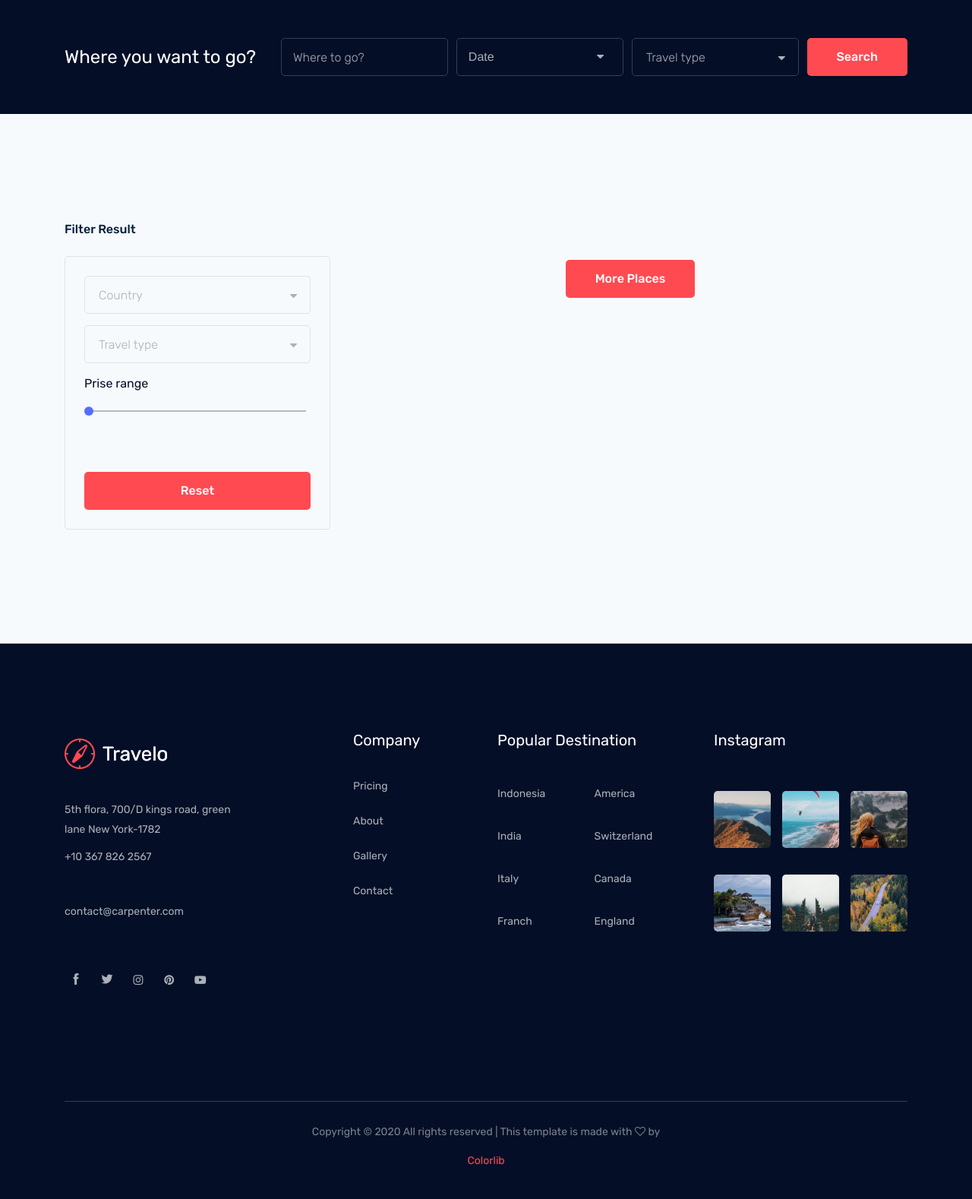
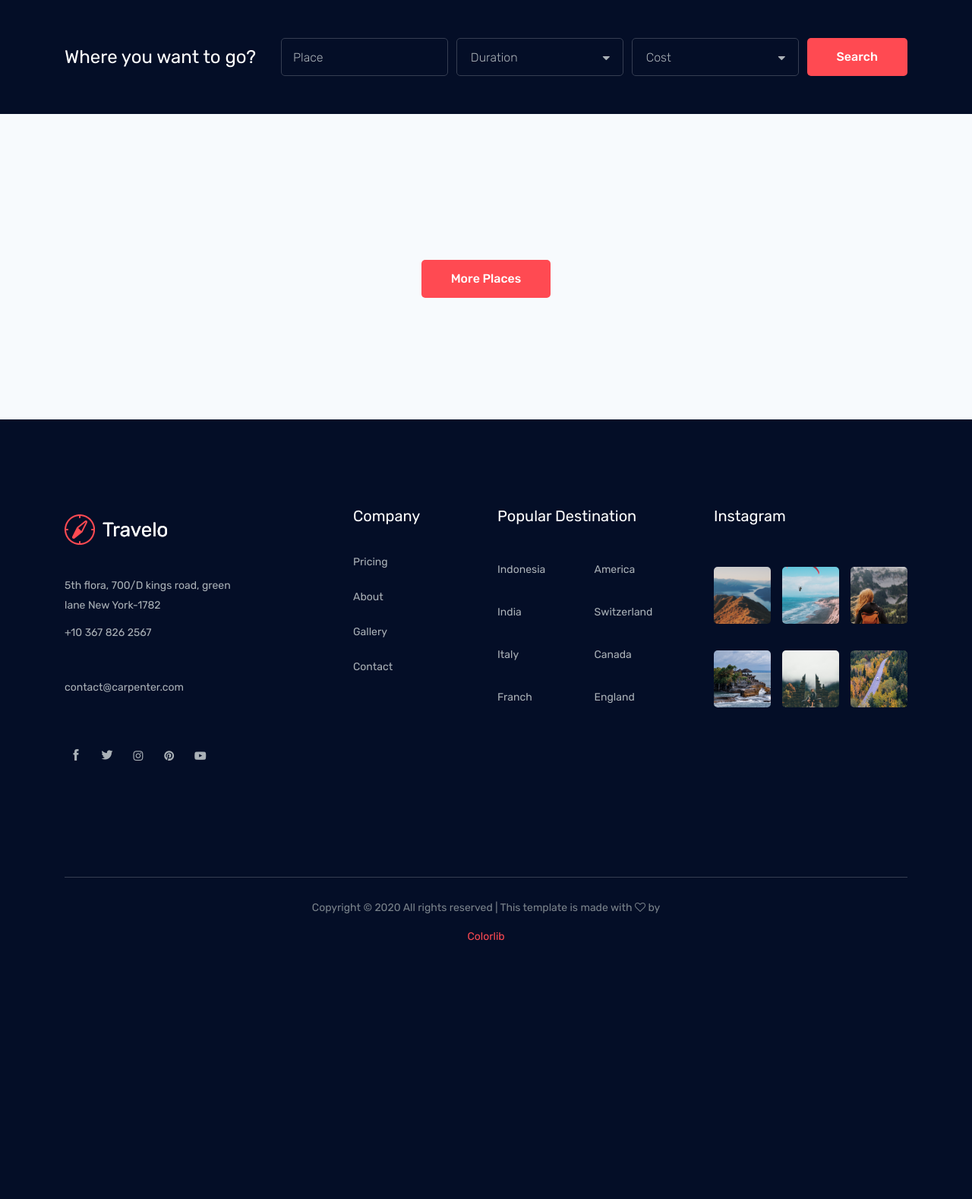
Before and after one commit to awesome-academy/hn-naitei18-python-bts, a Django app: page /en/tours/ in a window 1280 px wide. Shown: the part 597-2175 px from the top of the page at 76% size. After the commit the page ends 1835 px from the top, so only its background shows below. Run offline with Django 3.2, Linux system fonts and the light colour scheme; the visitor is signed in with stand-in values (Sample User, id 1); data that the repository does not hold is empty; style sheets or scripts are compiled from the project's sources; parts of the project's set-up code (start-up, migrations or seed data) failed here and were passed over; some libraries are stand-ins or nearby versions.

Commit message:
search function

```diff
--- a/travel/static/scss/_where_to_go.scss
+++ b/travel/static/scss/_where_to_go.scss
@@ -1,6 +1,6 @@
 .where_togo_area{
     background: #040E27;
-    padding: 50px 0;
+    padding: 50px 50px 50px 50px;
     .form_area{
         h3{
             font-size: 24px;
--- a/travel/templates/travel/tour_list.html
+++ b/travel/templates/travel/tour_list.html
@@ -28,20 +28,28 @@
                         <h3>Where you want to go?</h3>
                     </div>
                 </div>
+
                 <div class="col-lg-9">
                     <div class="search_wrap">
-                        <form class="search_form" action="#">
+                        <form class="search_form" action="{% url 'tours' %}" method="get">
                             <div class="input_field">
-                                <input type="text" placeholder="Where to go?">
+                                <input name="place" type="text" placeholder="Place" value="">
                             </div>
                             <div class="input_field">
-                                <input id="datepicker" placeholder="Date">
+                                <select name="duration">
+                                    <option data-display="Duration" value="0" selected>Duration</option>
+                                    <option value="1" > 1</option>
+                                    <option value="2"> 2</option>
+                                    <option value="3"> 3</option>
+                                    <option value="4"> 4</option>
+                                </select>
                             </div>
                             <div class="input_field">
-                                <select>
-                                    <option data-display="Travel type">Travel type</option>
-                                    <option value="1">Some option</option>
-                                    <option value="2">Another option</option>
+                                <select name="cost">
+                                    <option data-display="Cost" value="0">Cost</option>
+                                    <option value="500"> <500$</option>
+                                    <option value="2000"> <2000$</option>
+                                    <option value="5000"> <2000$</option>
                                 </select>
                             </div>
                             <div class="search_btn">
@@ -59,69 +67,20 @@
     <div class="popular_places_area">
         <div class="container">
             <div class="row">
-                <!-- filter  -->
-                <div class="col-lg-4">
-                    <div class="filter_result_wrap">
-                        <h3>Filter Result</h3>
-                        <div class="filter_bordered">
-                            <div class="filter_inner">
-                                <div class="row">
                 <div class="col-lg-12">
-                                        <div class="single_select">
-                                            <select>
-                                                <option data-display="Country">Country</option>
-                                                <option value="1">Africa</option>
-                                                <option value="2">canada</option>
-                                                <option value="4">USA</option>
-                                            </select>
-                                        </div>
-                                    </div>
-                                    <div class="col-lg-12">
-                                        <div class="single_select">
-                                            <select>
-                                                <option data-display="Travel type">Travel type</option>
-                                                <option value="1">advance</option>
-                                                <option value="2">advance</option>
-                                                <option value="4">premium</option>
-                                            </select>
-                                        </div>
-                                    </div>
-                                    <div class="col-lg-12">
-                                        <div class="range_slider_wrap">
-                                            <span class="range">Prise range</span>
-                                            <div id="slider-range"></div>
-                                            <p>
-                                                <input type="text" id="amount" readonly
-                                                       style="border:0; color:#7A838B; font-weight:400;">
-                                            </p>
-                                        </div>
-                                    </div>
-                                </div>
-
-
-                            </div>
-
-                            <div class="reset_btn">
-                                <button class="boxed-btn4" type="submit">Reset</button>
-                            </div>
-                        </div>
-                    </div>
-                </div>
-                <!-- end filter -->
-                <div class="col-lg-8">
                     <div class="row">
                         {% if tour_list %}
                             {% for tour in tour_list %}
-                                <div class="col-lg-6 col-md-6">
+                                <div class="col-lg-4 col-md-4">
                                     <div class="single_place">
                                         <div class="thumb">
                                             {% with tour.image_set.all|first as image %}
                                                 <img src="../../../media/{{ image.url }}">
                                             {% endwith %}
-                                    <a href="" class="prise" >${{tour.base_price}}</a>
+                                            <a href="" class="prise">${{ tour.base_price }}</a>
                                         </div>
                                         <div class="place_info">
-                                    <a href="{{ tour.get_absolute_url}}"><h3>{{ tour.title }} </h3></a>
+                                            <a href="{{ tour.get_absolute_url }}"><h3>{{ tour.title }} </h3></a>
                                             <p>{{ tour.start_location }} - {{ tour.destination }}</p>
                                             <div class="rating_days d-flex justify-content-between">
                                         <span class="d-flex justify-content-center align-items-center">
--- a/travel/views.py
+++ b/travel/views.py
@@ -33,39 +33,37 @@ def front_page(request):
     # Render the HTML template index.html with the data in the context variable
     return render(request, 'front_page.html', context=context)
 
+
 @login_required
-def follow(request,pk):
+def follow(request, pk):
     tuser = get_object_or_404(User, pk=pk)
     is_followed = 0
-    if( Follower.objects.filter(follower = request.user, following = tuser) ):
-        Follower.objects.filter(follower = request.user, following = tuser).delete()
+    if (Follower.objects.filter(follower=request.user, following=tuser)):
+        Follower.objects.filter(follower=request.user, following=tuser).delete()
         is_followed = 0
     else:
-        follow = Follower(follower = request.user, following = tuser)
+        follow = Follower(follower=request.user, following=tuser)
         follow.save()
         is_followed = 1
-    review_num = Review.objects.filter(user = tuser).count()
+    review_num = Review.objects.filter(user=tuser).count()
 
-    return render(request, 'profile_details.html', {'user': tuser, 'is_followed': is_followed, 'review_num': review_num})
-
-
+    return render(request, 'profile_details.html',
+                  {'user': tuser, 'is_followed': is_followed, 'review_num': review_num})
 
 
 def profile(request, pk):
-    is_followed =0
+    is_followed = 0
     user = get_object_or_404(User, pk=pk)
-    review_num = Review.objects.filter(user = user).count()
-    if( Follower.objects.filter(follower = request.user, following = user) ):
+    review_num = Review.objects.filter(user=user).count()
+    if Follower.objects.filter(follower=request.user, following=user):
         is_followed = 1
-
-
-    return render(request, 'profile_details.html', {'user': user, 'is_followed' : is_followed, 'review_num': review_num})
+    return render(request, 'profile_details.html', {'user': user, 'is_followed': is_followed, 'review_num': review_num})
 
 
 @login_required
 @transaction.atomic
 def update_profile(request):
-    review_num = Review.objects.filter(user = request.user).count()
+    review_num = Review.objects.filter(user=request.user).count()
     if request.method == 'POST':
         form = ProfileForm(request.POST, instance=request.user.profile)
         if form.is_valid():
@@ -179,8 +177,7 @@ def create_booking(request, pk):
 
 
 
-class TourListView(generic.ListView):
-    model = Tour
+
 
 def booking_detail(request, pk):
     booking = get_object_or_404(Booking,pk = pk)
@@ -208,6 +205,39 @@ def booking_delete(request, pk):
     else :
         messages.success(request, 'Delete booking success')
         return HttpResponseRedirect(reverse('booking-history'))
+
+class TourListView(generic.ListView):
+    model = Tour
+    def get_queryset(self):
+        place_query = self.request.GET.get('place')
+        date_query = self.request.GET.get('duration')
+        cost_query = self.request.GET.get('cost')
+        list = Tour.objects.all()
+        if place_query is not None:
+            if place_query is "":
+                pass
+            else:
+                list = Tour.objects.filter(title__icontains=place_query)
+        if date_query is not None:
+            if date_query is 'Duration':
+                pass
+            elif date_query.isnumeric():
+                date_query = int(date_query)
+                if date_query is 0:
+                    pass
+                else:
+                    list = list.filter(date=date_query)
+        if cost_query is not None:
+            if cost_query is 'Cost':
+                pass
+            elif cost_query.isnumeric():
+                cost_query = int(cost_query)
+                if cost_query is 0:
+                    pass
+                else:
+                    list = list.filter(base_price__in=range(cost_query))
+        return list
+
 
 def review_list(request):
     list = Review.objects.all().order_by('-create_date')
```
Also changed, not shown: travel/models.py (+5 -4 lines), travel/migrations/0012_merge_20200826_1437.py (added), travel/migrations/0013_merge_20200827_1142.py (added). Lines whose indentation alone changed are shown as unchanged.
